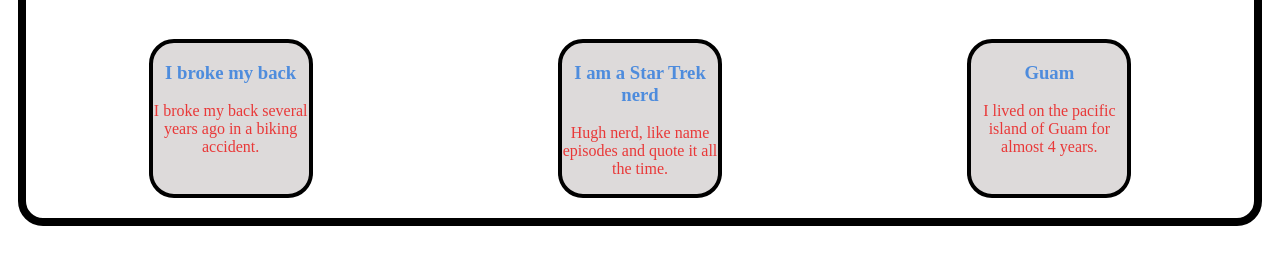
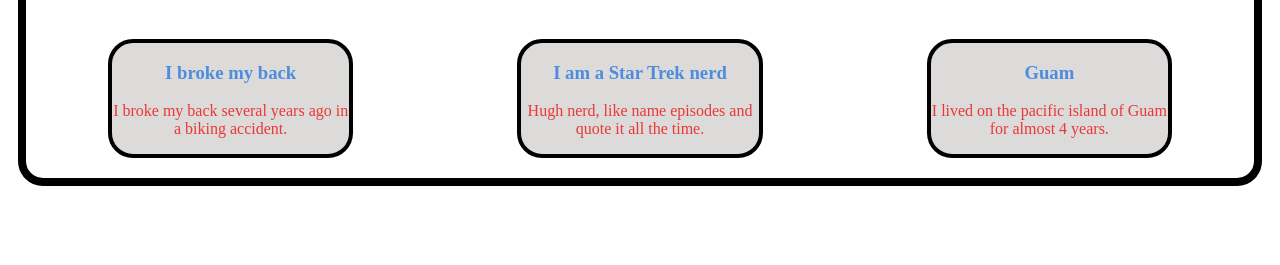
Before and after one commit to CPDO093/twoToneL, a plain HTML site: page index.html in a window 1280 px wide. Shown: the part 79-344 px from the top of the page. Drawn offline with Linux system fonts and the light colour scheme.

Commit message:
git index.html page modified

```diff
--- a/index.html
+++ b/index.html
@@ -13,16 +13,16 @@
     <div class="main-content">
         <h1>Two Truths One Lie</h1>
         <div class="container">
-            <div class="tl1">
+            <div class="truth">
                 <h3>I broke my back</h3>
                 <p>I broke my back several years ago in a biking accident.</p>
             </div>
-            <div class="tl2">
+            <div class="truth">
                 <h3>I am a Star Trek nerd</h3>
                 <p>Hugh nerd, like name episodes and quote it all the time.
                 </p>
             </div>
-            <div class="tl3">
+            <div class="truth">
                 <h3>Guam</h3>
                 <p>I lived on the pacific island of Guam for almost 4 years.</p>
             </div>
--- a/style.css
+++ b/style.css
@@ -17,30 +17,14 @@ h3 {
 p {
     color: rgb(233, 56, 56);
 }
-.tl1 {
-    margin: 20px 30% 20px 30%;
+.truth {
+    margin: 20px 20% 20px 20%;
     border-radius: 25px;
     border: 4px solid black;
     text-align: center;
     background-color: rgb(221, 218, 218);
     display: inline-block;
 }
-.tl2 {
-    margin: 20px 30% 20px 30%;
-    border-radius: 25px;
-    border: 4px solid black;
-    text-align: center;
-    background-color:  rgb(221, 218, 218);
-    display: inline-block;
-}
-.tl3 {
-    margin: 20px 30% 20px 30%;
-    border-radius: 25px;
-    border: 4px solid black;
-    text-align: center;
-    background-color:  rgb(221, 218, 218);
-    display: inline-block;
-}
 .container {
     display: grid;
     grid-template-columns: 1fr 1fr 1fr;
```
